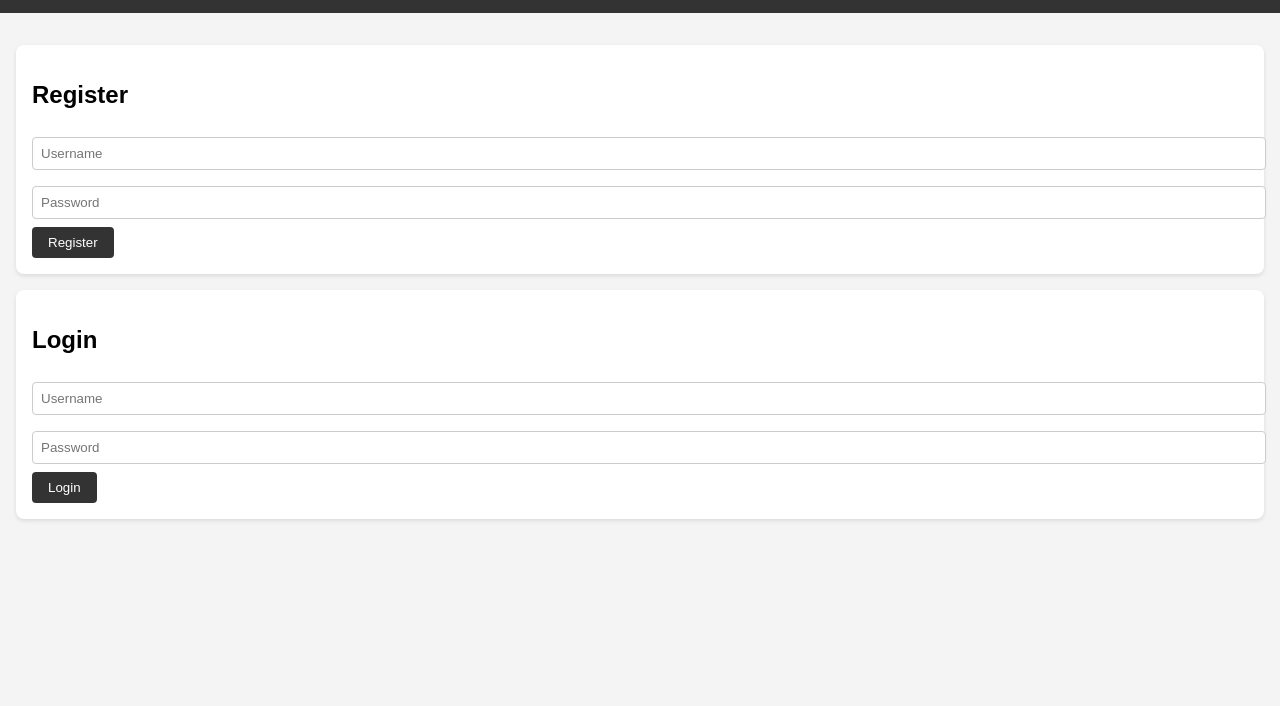
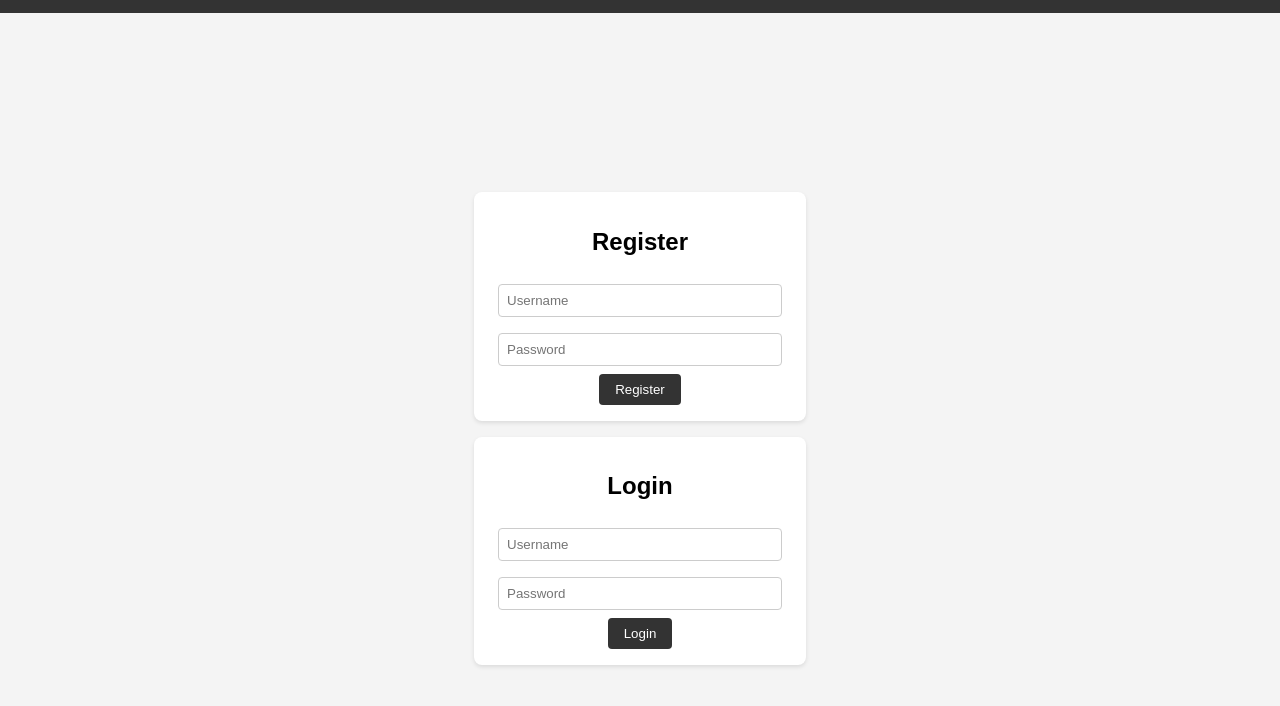
Before and after one commit to jblanco081/techThoughtsBlog, a website: page docs/index.html in a window 1280 px wide. Shown: the part 56-762 px from the top of the page. Drawn offline with Linux system fonts and the light colour scheme; no server answers.

Commit message:
Update styles.css

```diff
--- a/docs/styles.css
+++ b/docs/styles.css
@@ -3,6 +3,9 @@ body {
     background-color: #f4f4f4;
     margin: 0;
     padding: 0;
+    display: flex;
+    flex-direction: column;
+    min-height: 100vh;
 }
 
 header {
@@ -18,7 +21,19 @@ h1 {
 }
 
 main {
+    flex: 1;
+    display: flex;
+    justify-content: center;
+    align-items: center;
     padding: 1rem;
+}
+
+#authContainer {
+    display: flex;
+    justify-content: center;
+    align-items: center;
+    flex-direction: column;
+    margin-top: 100px; /* Adjust this value to lower the forms */
 }
 
 .form {
@@ -27,14 +42,17 @@ main {
     box-shadow: 0 2px 4px rgba(0, 0, 0, 0.1);
     margin: 1rem 0;
     padding: 1rem;
+    width: 300px; /* Fixed width for better alignment */
+    text-align: center;
 }
 
 input, textarea {
-    width: 100%;
+    width: calc(100% - 1rem);
     padding: 0.5rem;
     margin: 0.5rem 0;
     border: 1px solid #ccc;
     border-radius: 4px;
+    box-sizing: border-box;
 }
 
 button {
```
